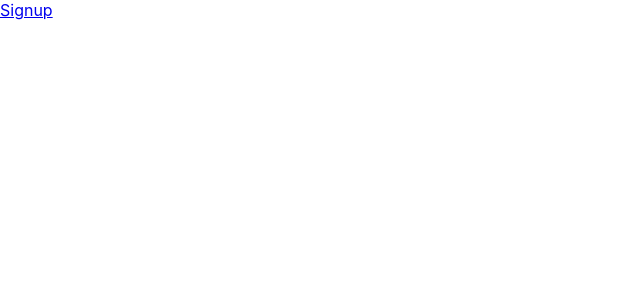
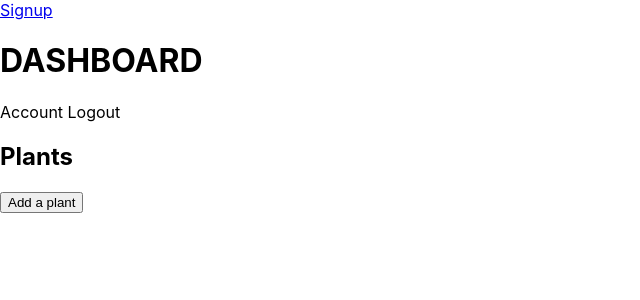
Before and after one commit to arodriguez133/wmp-frontend, a React (Create React App) app in the folder wmp-frontend/: page /home in a window 1280 px wide. Shown: the top 300 px of the page, without its empty margins (0-640 px from the left). Built offline with nearby package versions, Linux system fonts and the light colour scheme.

Commit message:
home component set up, no styling

```diff
--- a/wmp-frontend/src/App.js
+++ b/wmp-frontend/src/App.js
@@ -1,6 +1,7 @@
 import { BrowserRouter as Router, Switch, Route, Link } from "react-router-dom";
 import './App.css';
 import Signup from './components/Signup';
+import Home from "./components/Home";
 
 function App() {
   return (
@@ -8,7 +9,8 @@ function App() {
         <div className="App">
             <Link to="/Signup">Signup</Link>
             <Switch>
-                <Route path="/Signup" component={Signup}/>
+                <Route exact path = "/home" component={Home} />
+                <Route path = "/Signup" component={Signup} />
             </Switch>
         </div>
     </Router>
--- a/wmp-frontend/src/actions/Actions.js
+++ b/wmp-frontend/src/actions/Actions.js
@@ -7,7 +7,6 @@ export const SET_ERROR = 'SET_ERROR'
 export const FETCH_PLANTS_START = 'FETCH_PLANTS_START'
 export const FETCH_PLANTS_SUCCESS = 'FETCH_PLANTS_SUCCESS'
 export const FETCH_PLANTS_FAILURE = 'FETCH_PLANTS_FAILURE'
-
 
 //...add a new plant into our object
 export const addPlant = (nickname, species, water, description) => {
@@ -35,10 +34,10 @@ export const fetchPlants = () => (dispatch) => {
     //fetch the api here
     axios.get(`https://water-my-plants-build.herokuapp.com/plants`)
         .then(res => {
-            dispatch({ type: FETCH_PLANTS_SUCCESS, payload: res.data })
+            dispatch({ type: FETCH_PLANTS_SUCCESS, payload: res.data });
         })
         .catch(err => {
             console.log("error: ", err)
             dispatch({ type: FETCH_PLANTS_FAILURE, payload: err})
-        })
+    })
 }
--- a/wmp-frontend/src/components/Home.js
+++ b/wmp-frontend/src/components/Home.js
@@ -0,0 +1,35 @@
+import React, { useEffect } from "react";
+import { connect } from "react-redux";
+import { fetchPlants } from "../actions/Actions";
+import Plant from "./Plant";
+
+function Home (props) {
+    useEffect(() => {
+        fetchPlants()
+    },[])
+    return (
+        <div>
+            <div>
+                <h1>DASHBOARD</h1>
+                <div>
+                    Account   Logout
+                </div>
+            </div>
+            <div>
+                <h2>Plants</h2>
+                {props.plants.map(plant => (
+                    <Plant plant={plant} key={plant.id} onClick={()=> props.history.push(`/plants/${plant.id}`)}/>
+                ))}
+            </div>
+            <button onClick={() => props.history.push("/plantSearch")}>Add a plant</button>
+        </div>
+    )
+}
+
+const mapStateToProps = state => {
+    return {
+        plants: state.plants
+    }
+}
+
+export default connect(mapStateToProps, {}) (Home)
--- a/wmp-frontend/src/components/Signup.js
+++ b/wmp-frontend/src/components/Signup.js
@@ -1,7 +1,9 @@
 import React, { useState } from "react";
 import axios from "axios";
+import { useHistory } from "react-router-dom";
 
 function Signup (props) {
+    const { push } = useHistory()
     const [ newUser, setNewUser] = useState({
         name: "",
         phoneNumber: "",
@@ -15,9 +17,11 @@ function Signup (props) {
 
     const handleSubmit = e => {
         e.preventDefault();
-        axios.post("https://water-my-plants-build.herokuapp.com/users/register", newUser)
-            .then(res => console.log(res))
-            .catch(err => console.log(err))
+        // axios.post("https://water-my-plants-build.herokuapp.com/users/register", newUser)
+        //     .then(res => console.log(res))
+        //     .catch(err => console.log(err))
+        push("/home")
+
     }
 
     return (
--- a/wmp-frontend/src/index.js
+++ b/wmp-frontend/src/index.js
@@ -2,10 +2,15 @@ import React from 'react';
 import ReactDOM from 'react-dom';
 import './index.css';
 import App from './App';
+import { createStore } from 'redux';
+import reducer from "./reducers/useReducers";
+import { Provider } from "react-redux";
+
+const store = createStore(reducer)
 
 ReactDOM.render(
-  <React.StrictMode>
+  <Provider store={store}>
     <App />
-  </React.StrictMode>,
+  </Provider>,
   document.getElementById('root')
 );
```
